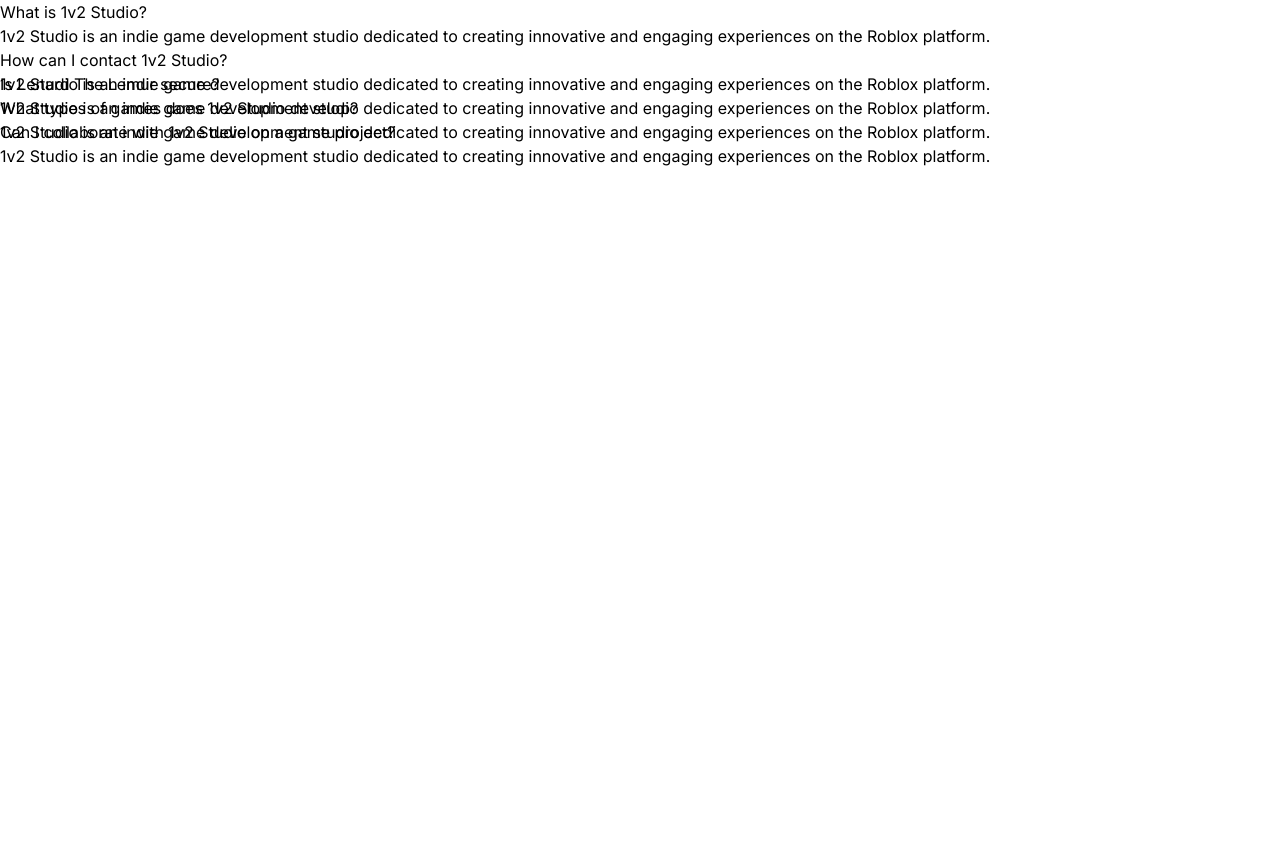
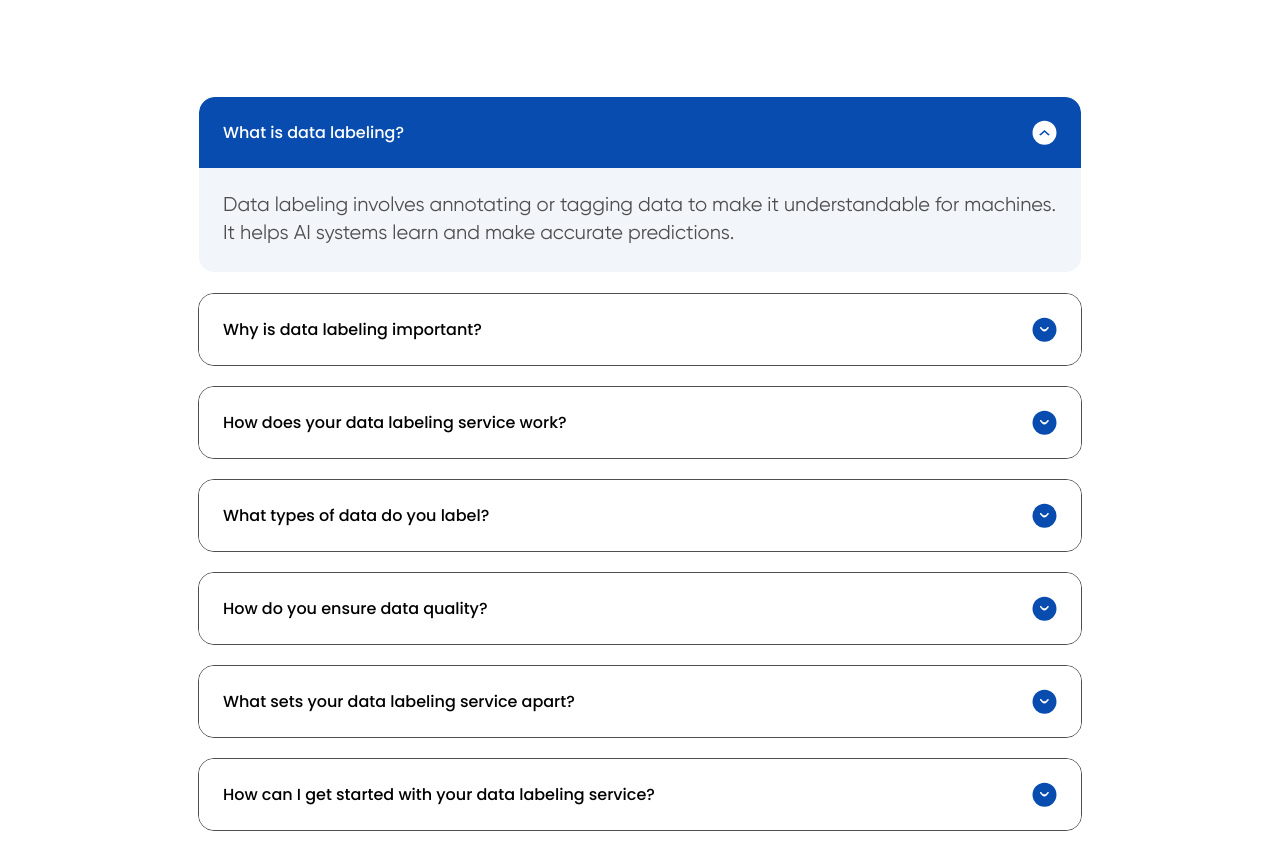
Before and after one commit to Priyanka-390/hyperleen, a Next.js app: page / in a window 1280 px wide. Before the commit the page ends 800 px from the top, so only its background shows below. Built offline with nearby package versions, Linux system fonts and the light colour scheme.

Commit message:
adding font-family classes

```diff
--- a/src/app/globals.css
+++ b/src/app/globals.css
@@ -2,6 +2,8 @@
 @tailwind base;
 @tailwind components;
 @tailwind utilities;
+
+
 
 @font-face {
   font-family: Gilroy-Medium;
@@ -11,3 +13,16 @@
   font-family: Gilroy-Semibold;
   src: url(/public/assets/fonts/Gilroy-SemiBold.ttf);
 }
+@font-face {
+  font-family: Gilroy-Regular;
+  src: url(/public/assets/fonts/Gilroy-Regular.ttf);
+}
+.ff-gilroy-regular{
+  font-family: 'Gilroy-Regular',sans-serif !important;
+}
+.ff-gilroy-medium{
+  font-family: 'Gilroy-Medium',sans-serif !important;
+}
+.ff-gilroy-semibold{
+  font-family: 'Gilroy-Semibold',sans-serif !important;
+}
--- a/src/app/layout.tsx
+++ b/src/app/layout.tsx
@@ -1,8 +1,6 @@
 import type { Metadata } from "next";
-import { Inter } from "next/font/google";
 import "./globals.css";
 
-const inter = Inter({ subsets: ["latin"] });
 
 export const metadata: Metadata = {
   title: "Create Next App",
@@ -16,7 +14,7 @@
 }>) {
   return (
     <html lang="en">
-      <body className={inter.className}>{children}</body>
+      <body className="className">{children}</body>
     </html>
   );
 }
--- a/src/components/Accordion.tsx
+++ b/src/components/Accordion.tsx
@@ -1,6 +1,6 @@
 "use client";
 import { useEffect, useRef, useCallback } from "react";
-// import { MinusIcon, PlusIcon } from "./Icons";
+import { CloseAccordiom, OpenAccordion } from "./common/Icons";
 
 type AccordionProps = {
   data: { title: string; description: string };
@@ -27,15 +27,15 @@
 
   return (
     <div
-      className={`border border-solid bg-white backdrop-blur-[26.4px] bg-opacity-[3%] after:w-full after:h-full after:opacity-0 after:origin-top after:bg-faq-gradient after:top-0 after:left-0 after:absolute relative ${
+      className={`border-[0.5px] mb-5 rounded-2xl overflow-hidden border-dark-grey border-solid ${
         isOpen
-          ? "after:opacity-100 after:duration-300 after:ease-linear border-picton-blue border-opacity-100"
-          : "after:opacity-0 border-opacity-30 border-white after:duration-300 after:ease-linear"
+          ? " border-transparent"
+          : " border-dark-grey"
       }`}
     >
       <button
-        className={`w-full lg:pt-[19px] pt-3 px-4 md:px-5 md:pt-4 text-left font-orbitron font-medium sm:text-lg text-base md:text-xl lg:text-2xl !leading-150 text-white flex justify-between items-center relative z-10 ${
-          !isOpen ? "pb-[19px]" : "pb-0"
+        className={`font-poppins font-medium w-full py-[23px] px-6 text-base flex justify-between items-center relative z-10 ${
+          isOpen ? " bg-dark-blue text-white rounded-t-2xl" : " bg-white text-black"
         }`}
         onClick={onClick}
         aria-label="accordion button"
@@ -43,18 +43,17 @@
         aria-controls={`accordion-content-${data.title}`}
       >
         {data.title}
-        <div className="md:min-w-10 min-h-8 min-w-8 md:min-h-10 rounded-full border border-solid border-white flex items-center justify-center ml-1.5">
-          {/* {isOpen ? <MinusIcon /> : <PlusIcon />} */}
-        </div>
+          {isOpen ? <OpenAccordion/>: <CloseAccordiom/>}
+
       </button>
       <div
         ref={contentRef}
         id={`accordion-content-${data.title}`}
         style={{ maxHeight: "0px", transition: "max-height 0.3s ease" }}
-        className={`overflow-hidden ${isOpen ? "opacity-100" : ""}`}
+        className={`overflow-hidden bg-dark-blue bg-opacity-5`}
         aria-hidden={!isOpen}
       >
-        <p className="font-poppins pl-4 md:pl-5 pb-4 font-normal sm:text-base text-sm md:text-lg text-white opacity-70 !leading-160 relative z-10 mt-1 sm:mt-1.5 max-w-[759px] pr-16 lg:pr-0">
+        <p className="p-6 font-normal text-dark-grey ff-gilroy-regular leading-140 text-xl relative z-10">
           {data.description}
         </p>
       </div>
--- a/src/components/Faq.tsx
+++ b/src/components/Faq.tsx
@@ -1,12 +1,9 @@
 "use client";
 import { FAQ_LIST } from "@/utils/helper";
-import Image from "next/image";
-import { usePathname } from "next/navigation";
 import { useState } from "react";
 import Accordion from "./Accordion";
 
 const Faqs = () => {
-  const PathName = usePathname();
   const [openIndex, setOpenIndex] = useState<number>(0);
 
   const handleClick = (index: number) => {
@@ -15,16 +12,11 @@
 
   return (
     <div
-      className={`bg-faq xl:mt-3 max-sm:mt-12 xl:bg-100 bg-cover bg-top bg-opacity-70 bg-no-repeat overflow-x-clip relative z-10`}
+      className={``}
     >
+
       <div className="xl:max-w-[1440px] container xl:px-0 ">
-        {/* <Heading
-          name="FAQ"
-          className="-translate-x-[49.5%]"
-          line="/assets/images/svg/common/faq-heading-line.svg"
-        /> */}
         <div className="sm:pt-8 pt-6 md:pt-14 lg:pt-16 xl:pt-24 lg:max-w-[884px] mx-auto">
-          <div className="flex flex-col gap-4 sm:gap-5 md:gap-6">
             {FAQ_LIST.map((accordion, index) => (
               <Accordion     key={index}
                 data={accordion}
@@ -32,6 +24,7 @@
                 onClick={() => handleClick(index)}
               />
             ))}
+          <div>
           </div>
         </div>
       </div>
--- a/src/components/common/Icons.tsx
+++ b/src/components/common/Icons.tsx
@@ -0,0 +1,21 @@
+import React from 'react'
+
+export const CloseAccordiom = () => {
+  return (
+    <svg width="25" height="25" viewBox="0 0 25 25" fill="none" xmlns="http://www.w3.org/2000/svg">
+<circle cx="12" cy="12" r="12" transform="matrix(1 0 0 -1 0.5 24.8232)" fill="#084CAF"/>
+<path d="M8.37237 10.1037C8.67927 9.93852 9.05901 10.0015 9.29623 10.2568L10.3494 11.3904C11.4443 12.5691 13.3099 12.5691 14.4049 11.3904L15.458 10.2568C15.6952 10.0015 16.075 9.93852 16.3819 10.1037C16.8232 10.3413 16.9211 10.9318 16.58 11.2991L14.592 13.439C13.396 14.7264 11.3582 14.7264 10.1622 13.439L8.17428 11.2991C7.83312 10.9318 7.93099 10.3413 8.37237 10.1037Z" fill="white"/>
+</svg>
+
+  )
+}
+
+export const OpenAccordion = () => {
+  return (
+    <svg width="25" height="25" viewBox="0 0 25 25" fill="none" xmlns="http://www.w3.org/2000/svg">
+    <circle cx="12.5" cy="12.8232" r="12" transform="rotate(-90 12.5 12.8232)" fill="white"/>
+    <path d="M8.6908 15.4882L12.5003 12.059L16.3098 15.4882L17.8337 14.8024L12.5003 10.0015L7.16699 14.8024L8.6908 15.4882Z" fill="#084CAF"/>
+    </svg>
+
+  )
+}
--- a/src/utils/helper.ts
+++ b/src/utils/helper.ts
@@ -1,27 +1,37 @@
 export const FAQ_LIST = [
     {
-      title: "What is 1v2 Studio?",
+      title: "What is data labeling?",
       description:
-        " 1v2 Studio is an indie game development studio dedicated to creating innovative and engaging experiences on the Roblox platform.",
+        " Data labeling involves annotating or tagging data to make it understandable for machines. It helps AI systems learn and make accurate predictions.",
     },
     {
-      title: "How can I contact 1v2 Studio?",
+      title: "Why is data labeling important?",
       description:
-        " 1v2 Studio is an indie game development studio dedicated to creating innovative and engaging experiences on the Roblox platform.",
+      " Data labeling involves annotating or tagging data to make it understandable for machines. It helps AI systems learn and make accurate predictions.",
     },
     {
-      title: "Is Lenard The Lemur secure?",
+      title: "How does your data labeling service work?",
       description:
-        " 1v2 Studio is an indie game development studio dedicated to creating innovative and engaging experiences on the Roblox platform.",
+      " Data labeling involves annotating or tagging data to make it understandable for machines. It helps AI systems learn and make accurate predictions.",
     },
     {
-      title: "What types of games does 1v2 Studio develop?",
+      title: "What types of data do you label?",
       description:
-        " 1v2 Studio is an indie game development studio dedicated to creating innovative and engaging experiences on the Roblox platform.",
+      " Data labeling involves annotating or tagging data to make it understandable for machines. It helps AI systems learn and make accurate predictions.",
     },
     {
-      title: "Can I collaborate with 1v2 Studio on a game project?",
+      title: "How do you ensure data quality?",
       description:
-        " 1v2 Studio is an indie game development studio dedicated to creating innovative and engaging experiences on the Roblox platform.",
+      " Data labeling involves annotating or tagging data to make it understandable for machines. It helps AI systems learn and make accurate predictions.",
+    },
+    {
+      title: "What sets your data labeling service apart?",
+      description:
+      " Data labeling involves annotating or tagging data to make it understandable for machines. It helps AI systems learn and make accurate predictions.",
+    },
+    {
+      title: "How can I get started with your data labeling service?",
+      description:
+      " Data labeling involves annotating or tagging data to make it understandable for machines. It helps AI systems learn and make accurate predictions.",
     },
   ];
--- a/tailwind.config.ts
+++ b/tailwind.config.ts
@@ -1,23 +1,23 @@
-import { Poppins } from "next/font/google";
 import type { Config } from "tailwindcss";
 
 const config: Config = {
   content: [
-    "./src/pages//*.{js,ts,jsx,tsx,mdx}",
-    "./src/components//.{js,ts,jsx,tsx,mdx}",
-    "./src/app/**/.{js,ts,jsx,tsx,mdx}",
+    "./src/pages/**/*.{js,ts,jsx,tsx,mdx}",
+    "./src/components/**/*.{js,ts,jsx,tsx,mdx}",
+    "./src/app/**/*.{js,ts,jsx,tsx,mdx}",
   ],
   theme: {
     extend: {
   fontFamily:{
-    'gilroy-medium':'Gilroy Medium',
-    'gilroy-semibold':'Gilroy Semibold',
-    'poppins':["'Poppins',sans-serif"]
+    'poppins':"'Poppins',sans-serif"
   },
   colors:{
-    'dark-black':"#084CAF",
+    'dark-blue':"#084CAF",
     "dark-grey":"#4E4E4E",
     "light-blue":"0A02EC14"
+      },
+      lineHeight:{
+140:"140%",
       },
     container: {
         center: true,
```
Also changed, not shown: public/assets/fonts/Gilroy-Regular.ttf (added).
